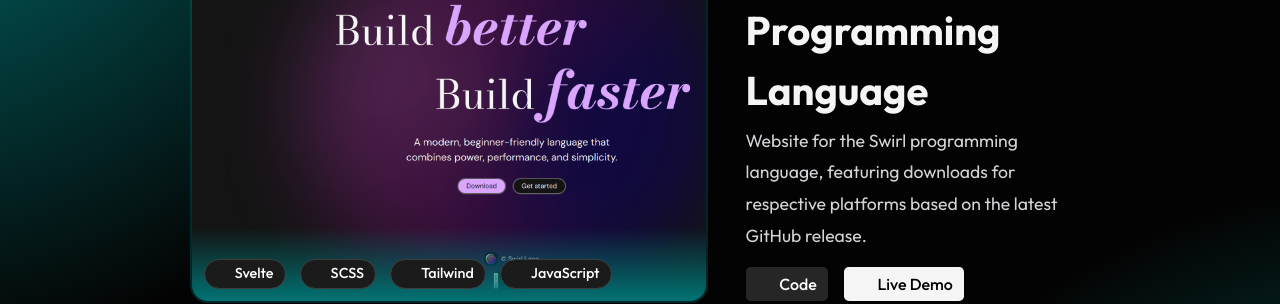
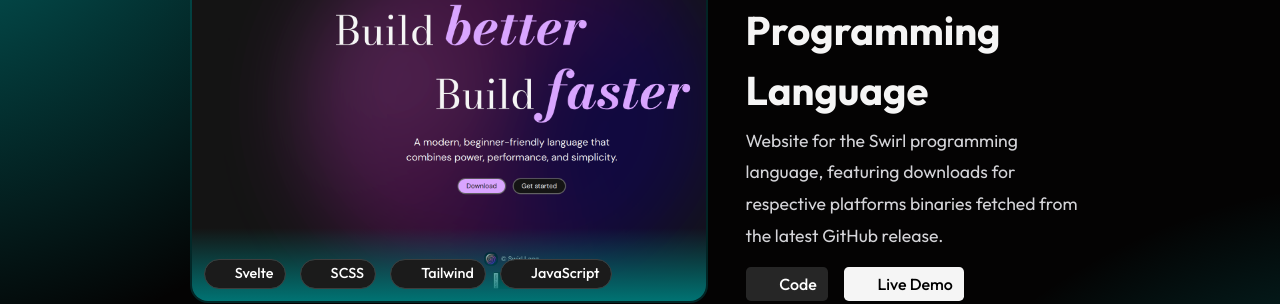
Before and after one commit to MrinmoyHaloi/mrinmoyhaloi.github.io, a SvelteKit app: page / in a window 1280 px wide. Shown: the part 1880-2184 px from the top of the page. Built offline with nearby package versions, Linux system fonts and the light colour scheme; some icons are missing.

Commit message:
fix: update swirl project description

```diff
--- a/src/routes/+page.svelte
+++ b/src/routes/+page.svelte
@@ -29,7 +29,7 @@
 		{
 			name: 'Swirl Programming Language',
 			description:
-				'Website for the Swirl programming language, featuring downloads for respective platforms based on the latest GitHub release.',
+				'Website for the Swirl programming language, featuring downloads for respective platforms binaries fetched from the latest GitHub release.',
 			skills: [
 				{ name: 'Svelte', icon: 'skill-icons:svelte' },
 				{ name: 'SCSS', icon: 'skill-icons:sass' },
```
